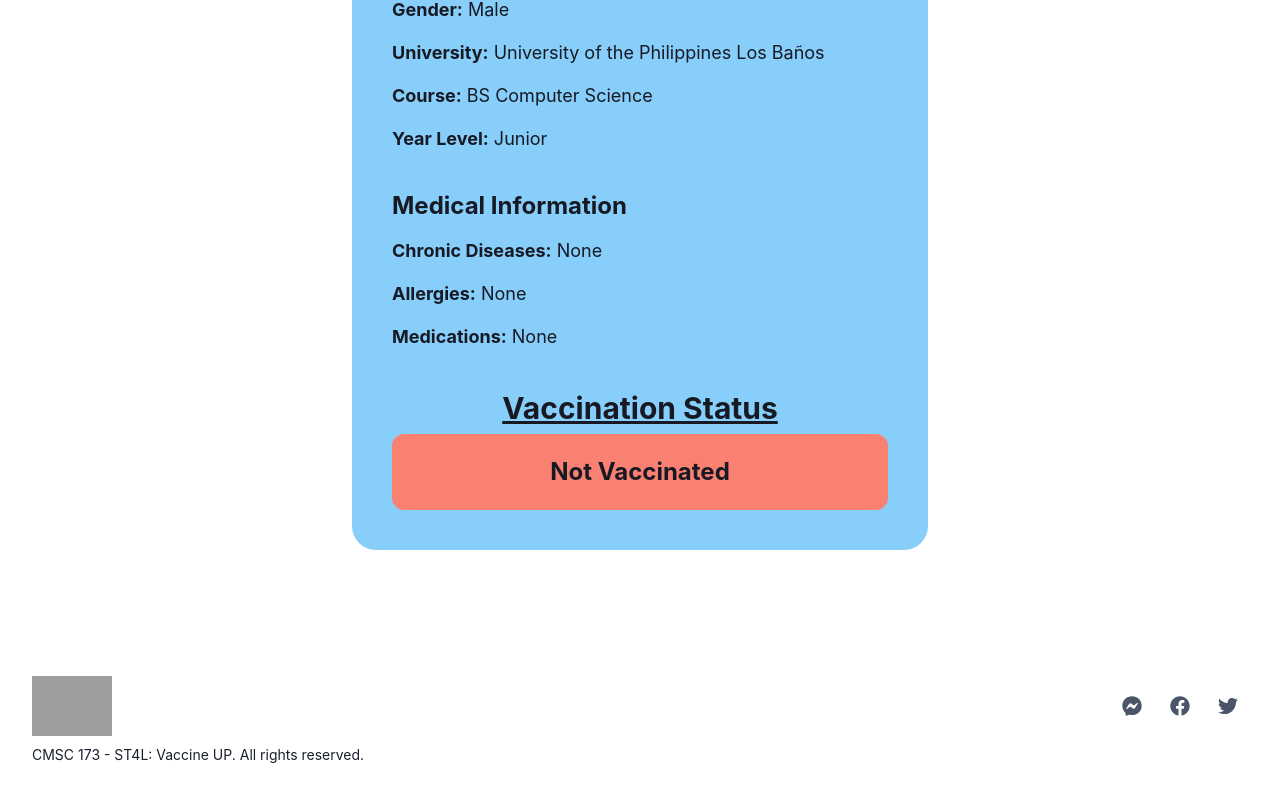
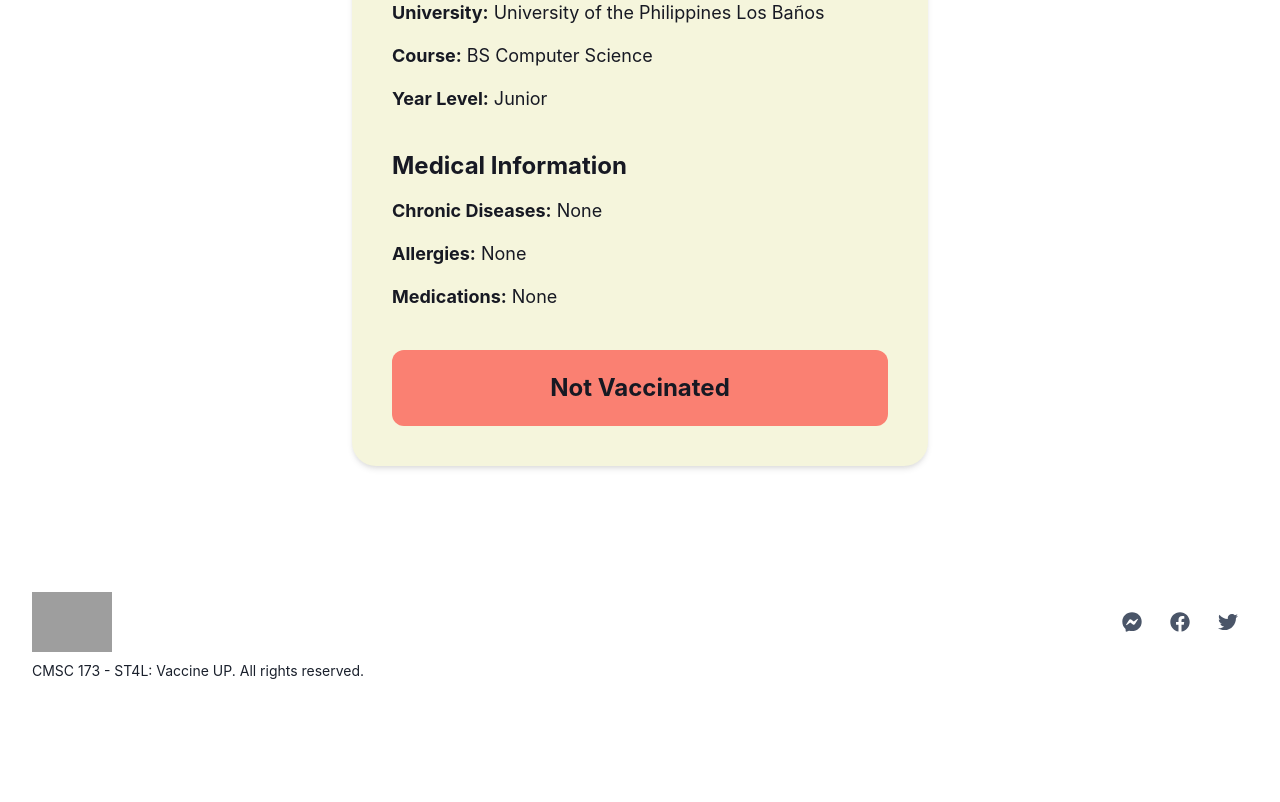
Before and after one commit to ridiculoys/cs173-project, a Next.js app in the folder frontend/: page /profile in a window 1280 px wide. Shown: the part 768-1570 px from the top of the page. After the commit the page ends 1497 px from the top, so only its background shows below. Built offline with nearby package versions, Linux system fonts and the light colour scheme; grey boxes are pictures that could not be loaded.

Commit message:
fix: bg color of profile, created simulation of both vaccinated and non-vaccinated.

```diff
--- a/frontend/src/pages/profile.tsx
+++ b/frontend/src/pages/profile.tsx
@@ -9,6 +9,7 @@ import {
   Image,
   Heading,
   Icon,
+  Button,
 } from "@chakra-ui/react";
 import "react-date-range/dist/styles.css"; // main style file
 import "react-date-range/dist/theme/default.css"; // theme css file
@@ -58,13 +59,26 @@ const medicalInfo: {
 }
 
 export default function Profile() {
+    const [status, setStatus] = useState(medicalInfo.vaccinationStatus)
+    const [color, setColor] = useState("salmon")
+
+    const changeStatus = () => {
+        console.log("here")
+        if (status === medicalInfo.vaccinationStatus) {
+            setStatus("Vaccinated")
+            setColor("green.300")
+        } else {
+        setStatus(medicalInfo.vaccinationStatus)
+        setColor("salmon")
+        }
+    }
 
     return (
         <>
+            <NavigationBar/>
             <Container mt="4rem" minW="full" p={2}>
                 <title>Profile</title>
-                <NavigationBar/>
-                <Box pb={20}>
+                <Box pb={10}>
                     <Stack spacing={0} align={"center"}>
                         <Heading>User Profile</Heading>
                     </Stack>
@@ -73,9 +87,9 @@ export default function Profile() {
                     <Box
                         p={10}
                         mb={70}
-                     bg="lightskyblue"
-                     boxShadow="m"
-                     shadow="m"
+                        bg="beige"
+                        boxShadow="lg"
+                        shadow="md"
                         borderRadius="3xl"
                         minW="xl"
                         maxW="800"
@@ -165,23 +179,17 @@ export default function Profile() {
                             </Text>
                         </Stack>
                         <Stack>
-                            <Heading
-                                textAlign={"center"}
-                                fontSize={"3xl"}
-                                textDecoration={"underline"}
-                            >
-                                Vaccination Status
-                            </Heading>
                             <Box
-                                bg={"salmon"}
+                                as="button"
+                                bg={color}
                                 fontWeight={"bold"}
                                 fontSize={"2xl"}
                                 p={5}
                                 shadow={"s"}
                                 borderRadius={"xl"}
-
+                                onClick={changeStatus}
                             >
-                                <Text>{medicalInfo.vaccinationStatus}</Text>
+                                {status}
                             </Box>
                         </Stack>
                     </Box>
```
Also changed, not shown: frontend/src/pages/appointment.tsx (+9 -30 lines). Lines whose indentation alone changed are shown as unchanged.
